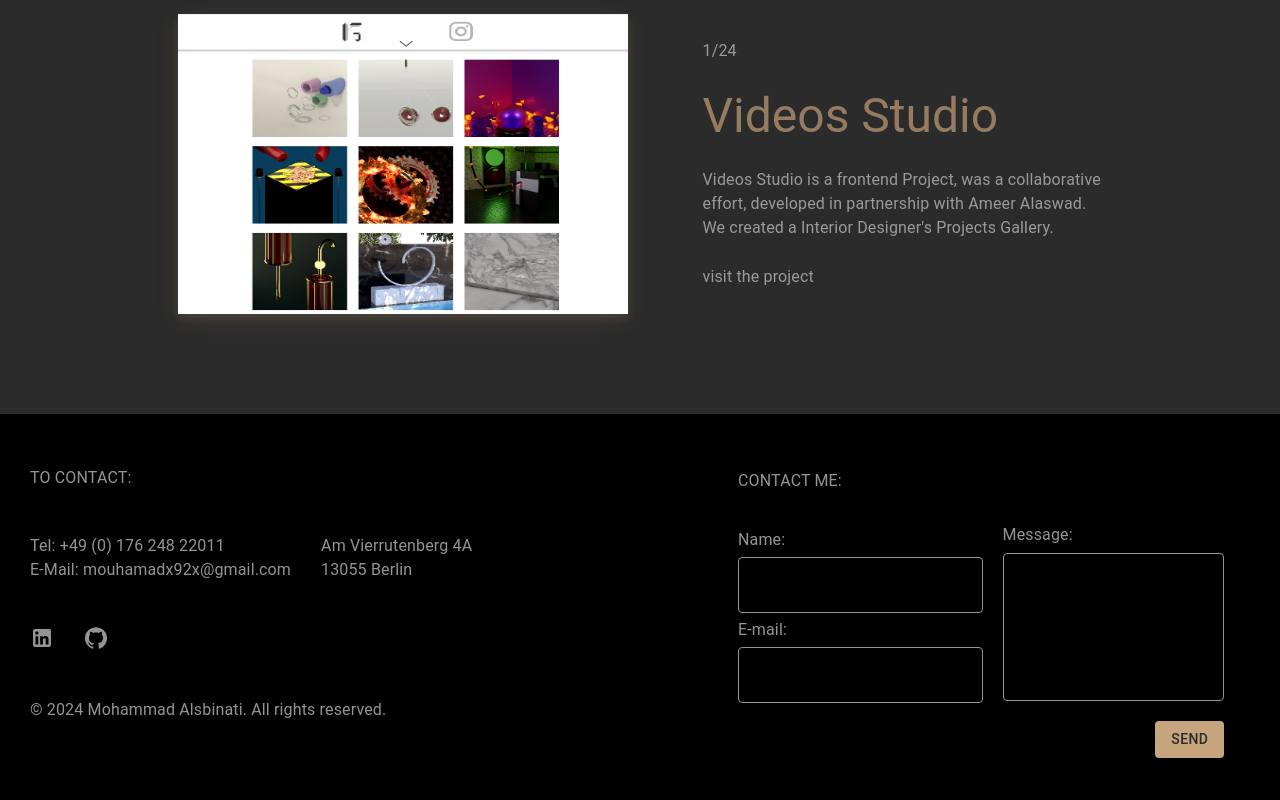
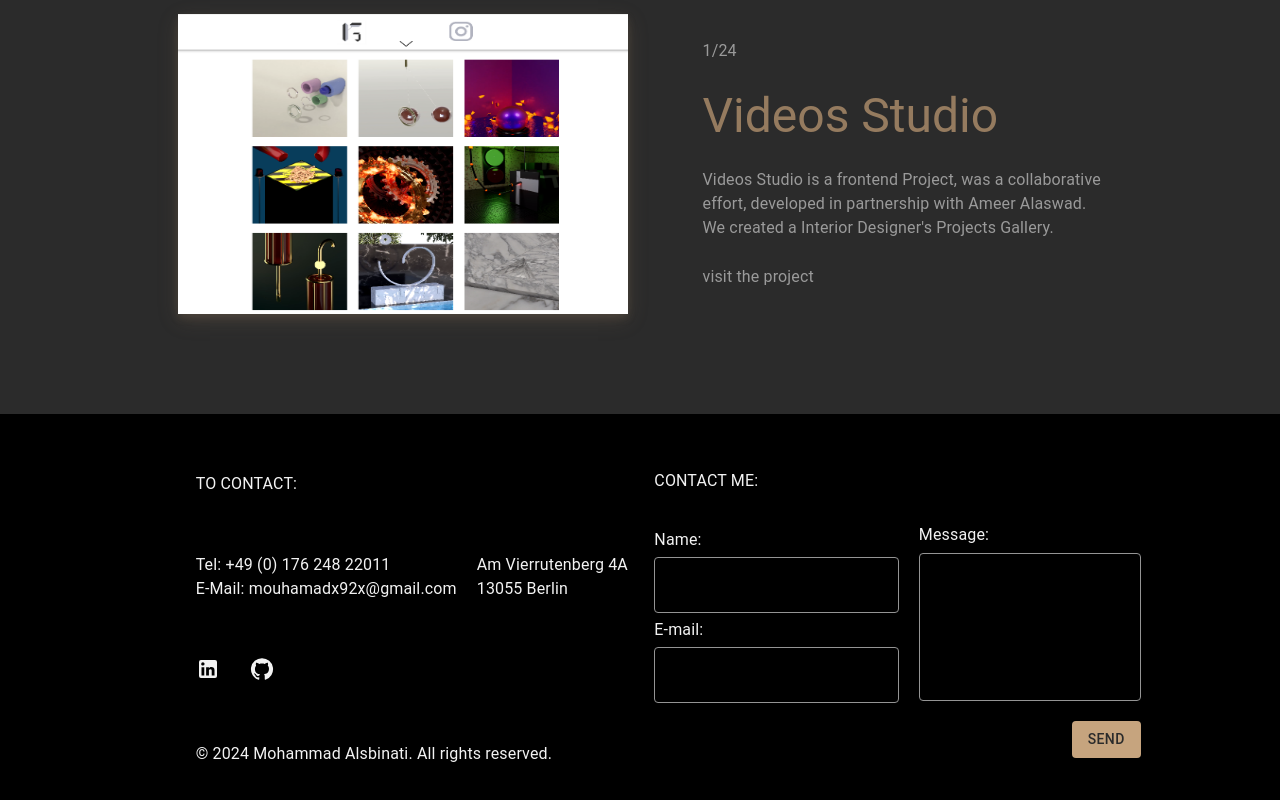
Before and after one commit to mouhamadx92x/portfolio, a Next.js app: page / in a window 1280 px wide. Shown: the part 1236-2036 px from the top of the page. Built offline with nearby package versions, Linux system fonts and the light colour scheme; no server answers.

Commit message:
footer styles and color

```diff
--- a/src/app/components/footer/contact-details/styles.tsx
+++ b/src/app/components/footer/contact-details/styles.tsx
@@ -3,7 +3,8 @@ export const footerContactInfoBoxStyles = {
     flexDirection: "column",
     alignItems: "flex-start",
     justifyContent: "space-around",
-    height: "300px",
+    height: "350px",
+    color: "#f2f2f2",
 };
 
 export const footerContactDetailsBoxStyles = {
@@ -13,7 +14,8 @@ export const footerContactDetailsBoxStyles = {
 export const footerAddressDetailsBoxStyle = {
     display: "flex",
     flexDirection: "column",
-    marginLeft: "30px",
+    marginLeft: "20px",
+    marginRight: "15px",
 };
 
 export const footerPersonalContactDetailsBoxStyle = {
@@ -26,4 +28,4 @@ export const footerSocialMediaBoxStyle = {
     justifyContent: "start",
     width: "150px",
 };
-export const footerSocialMediaStyle = { color: "#949494", marginRight: "30px" };
+export const footerSocialMediaStyle = { color: "#f2f2f2", marginRight: "30px" };
--- a/src/app/components/footer/contact-form/styles.tsx
+++ b/src/app/components/footer/contact-form/styles.tsx
@@ -2,7 +2,7 @@ export const footerContactUsFromMainBoxStyles = {
     display: "flex",
     flexDirection: "column",
     alignItems: "flex-start",
-    width: "40vw",
+    width: "430px",
     marginTop: "15px",
 };
 
--- a/src/app/components/footer/index.tsx
+++ b/src/app/components/footer/index.tsx
@@ -5,9 +5,17 @@ import ContactForm from "./contact-form";
 
 const Footer = () => {
     return (
-        <Box sx={footerMainBoxStyles}>
-            <FooterContactDetails />
-            <ContactForm />
+        <Box
+            sx={{
+                display: "flex",
+                backgroundColor: "black",
+                justifyContent: "center",
+            }}
+        >
+            <Box sx={footerMainBoxStyles}>
+                <FooterContactDetails />
+                <ContactForm />
+            </Box>
         </Box>
     );
 };
--- a/src/app/components/footer/styles.tsx
+++ b/src/app/components/footer/styles.tsx
@@ -1,13 +1,11 @@
-import {
-    BLACK_COLOR,
-    GREY_SHINGLE_COLOR,
-} from "../../../../public/constants/colors";
+import { GREY_SHINGLE_COLOR } from "../../../../public/constants/colors";
 
 export const footerMainBoxStyles = {
     height: "350px",
-    backgroundColor: BLACK_COLOR,
-    color: GREY_SHINGLE_COLOR,
+    backgroundColor: "transparent",
     display: "flex",
-    justifyContent: "space-between",
+    justifyContent: "space-around",
     padding: "30px",
+    width: "900px",
+    color: "#f2f2f2",
 };
```
